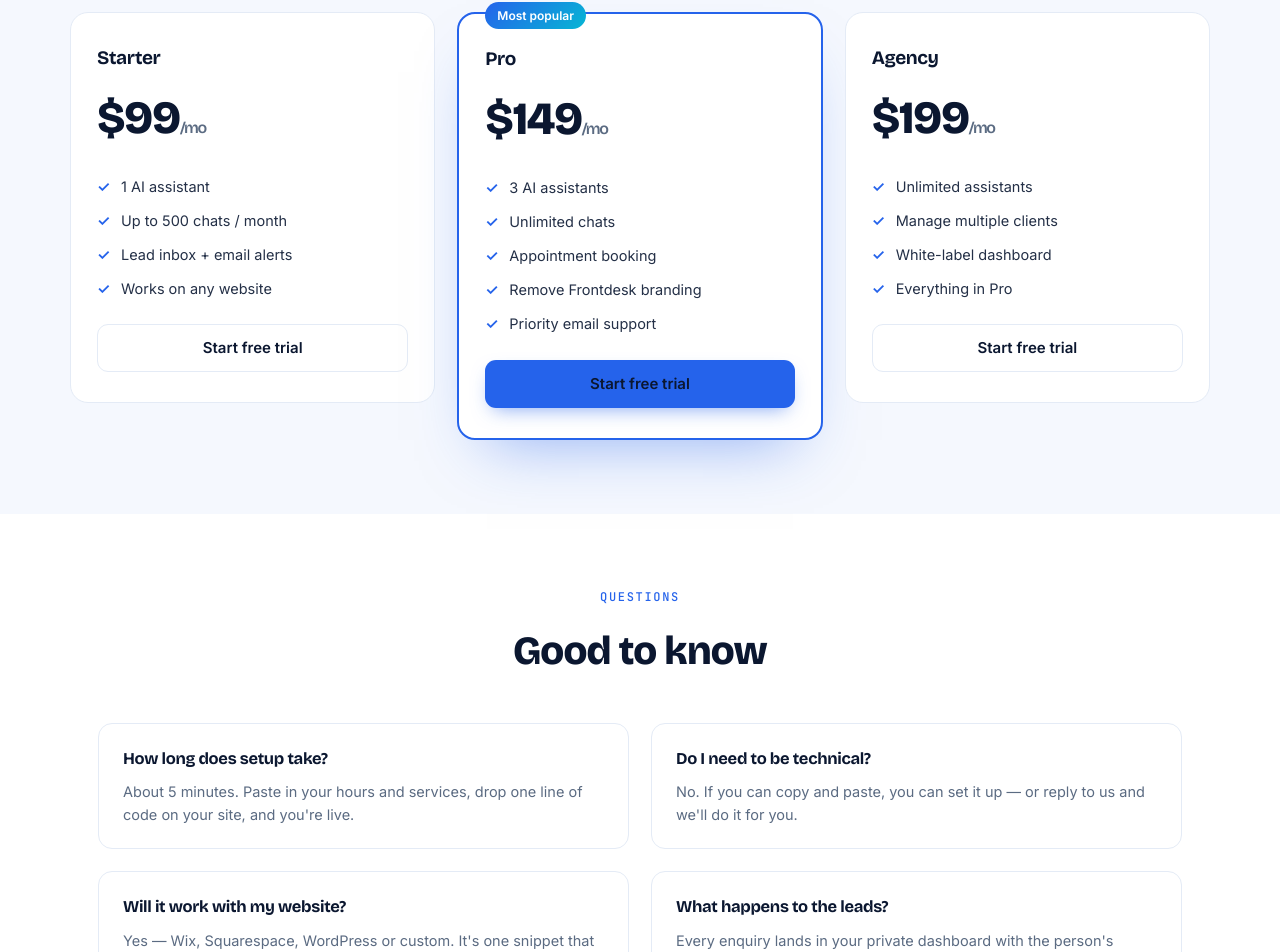
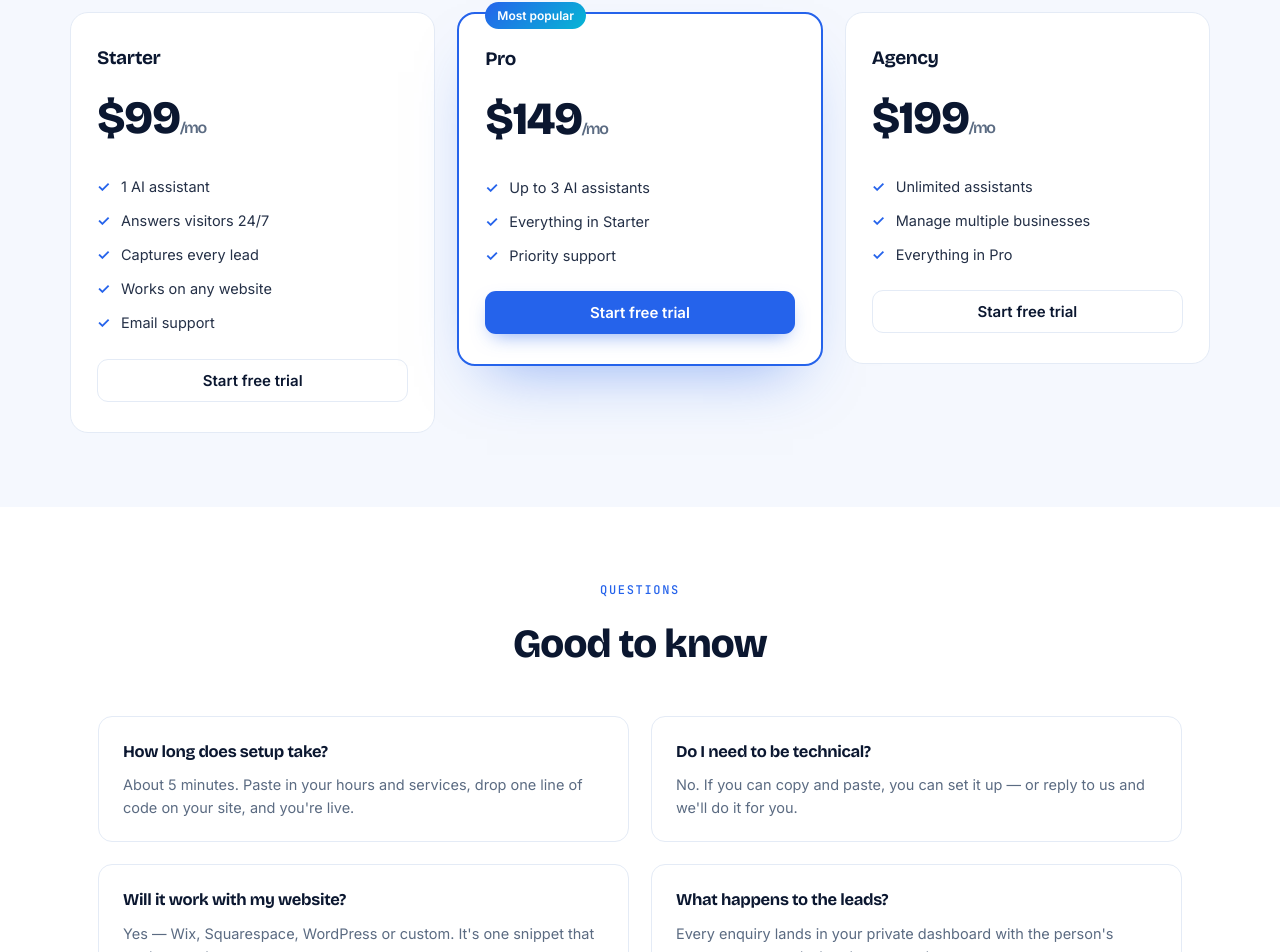
Before and after one commit to devriesc91-eng/frontdesk-ai, a Next.js app: page / in a window 1280 px wide. Shown: the part 2889-3841 px from the top of the page. Built offline with nearby package versions, Linux system fonts and the light colour scheme.

Commit message:
Update page.jsx

```diff
--- a/app/page.jsx
+++ b/app/page.jsx
@@ -1,6 +1,26 @@
 "use client";
 import { useState, useRef, useEffect } from "react";
 import Link from "next/link";
+
+function PlanButton({ plan, hot }) {
+  async function go() {
+    try {
+      const res = await fetch("/api/checkout", {
+        method: "POST",
+        headers: { "Content-Type": "application/json" },
+        body: JSON.stringify({ plan }),
+      });
+      const data = await res.json();
+      if (data.url) { window.location.href = data.url; }
+      else { window.location.href = "/signup?plan=" + plan; }
+    } catch { window.location.href = "/signup?plan=" + plan; }
+  }
+  return (
+    <button onClick={go} className={`fd-btn ${hot ? "fd-solid" : "fd-line"}`} style={{ width: "100%", textAlign: "center" }}>
+      Start free trial
+    </button>
+  );
+}
 
 const DEMO_BOT_ID = "d61bb035-ea02-47e0-ad2b-7c876b7a2579";
 const SUGGESTIONS = ["What are your opening hours?", "Do you take new patients?", "I think I chipped a tooth"];
@@ -75,9 +95,9 @@ function DemoChat() {
 }
 
 const PLANS = [
-  { key: "starter", name: "Starter", price: 99, tag: "", feats: ["1 AI assistant", "Up to 500 chats / month", "Lead inbox + email alerts", "Works on any website"], hot: false },
-  { key: "pro", name: "Pro", price: 149, tag: "Most popular", feats: ["3 AI assistants", "Unlimited chats", "Appointment booking", "Remove Frontdesk branding", "Priority email support"], hot: true },
-  { key: "agency", name: "Agency", price: 199, tag: "", feats: ["Unlimited assistants", "Manage multiple clients", "White-label dashboard", "Everything in Pro"], hot: false },
+  { key: "starter", name: "Starter", price: 99, tag: "", feats: ["1 AI assistant", "Answers visitors 24/7", "Captures every lead", "Works on any website", "Email support"], hot: false },
+  { key: "pro", name: "Pro", price: 149, tag: "Most popular", feats: ["Up to 3 AI assistants", "Everything in Starter", "Priority support"], hot: true },
+  { key: "agency", name: "Agency", price: 199, tag: "", feats: ["Unlimited assistants", "Manage multiple businesses", "Everything in Pro"], hot: false },
 ];
 const FAQ = [
   ["How long does setup take?", "About 5 minutes. Paste in your hours and services, drop one line of code on your site, and you're live."],
@@ -170,7 +190,7 @@ export default function Home() {
               <h3>{p.name}</h3>
               <div className="fd-price">${p.price}<small>/mo</small></div>
               <ul>{p.feats.map((f) => <li key={f}>{f}</li>)}</ul>
-              <Link href={`/signup?plan=${p.key}`} className={`fd-btn ${p.hot ? "fd-solid" : "fd-line"}`} style={{ width: "100%", textAlign: "center" }}>Start free trial</Link>
+              <PlanButton plan={p.key} hot={p.hot} />
             </div>
           ))}
         </div>
```
